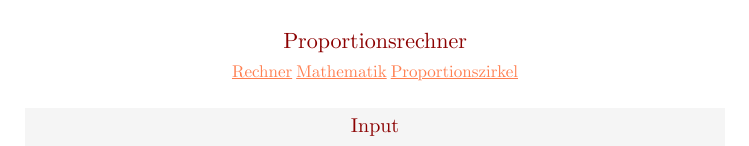
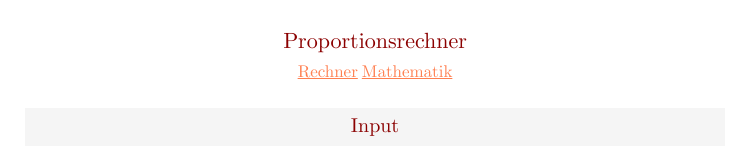
Before and after one commit to FranzImsch/grr.franz.science, a plain HTML site: page index.html in a window 1280 px wide. Shown: the part 138-284 px from the top of the page, without its empty margins (265-1014 px from the left). Drawn offline with nearby package versions, Linux system fonts and the light colour scheme.

Commit message:
removed caliper link and fixed checkbox in readme

```diff
--- a/index.html
+++ b/index.html
@@ -74,7 +74,7 @@
             <p class="nopad">Proportionsrechner</p>
         </div>
         <div class="contents">
-            <a href="#calc">Rechner</a> <a href="#math">Mathematik</a> <a href="#caliper">Proportionszirkel</a>
+            <a href="#calc">Rechner</a> <a href="#math">Mathematik</a>
         </div>
 
         <div class="calculator" id="calc">
```
Also changed, not shown: 1 other file.
